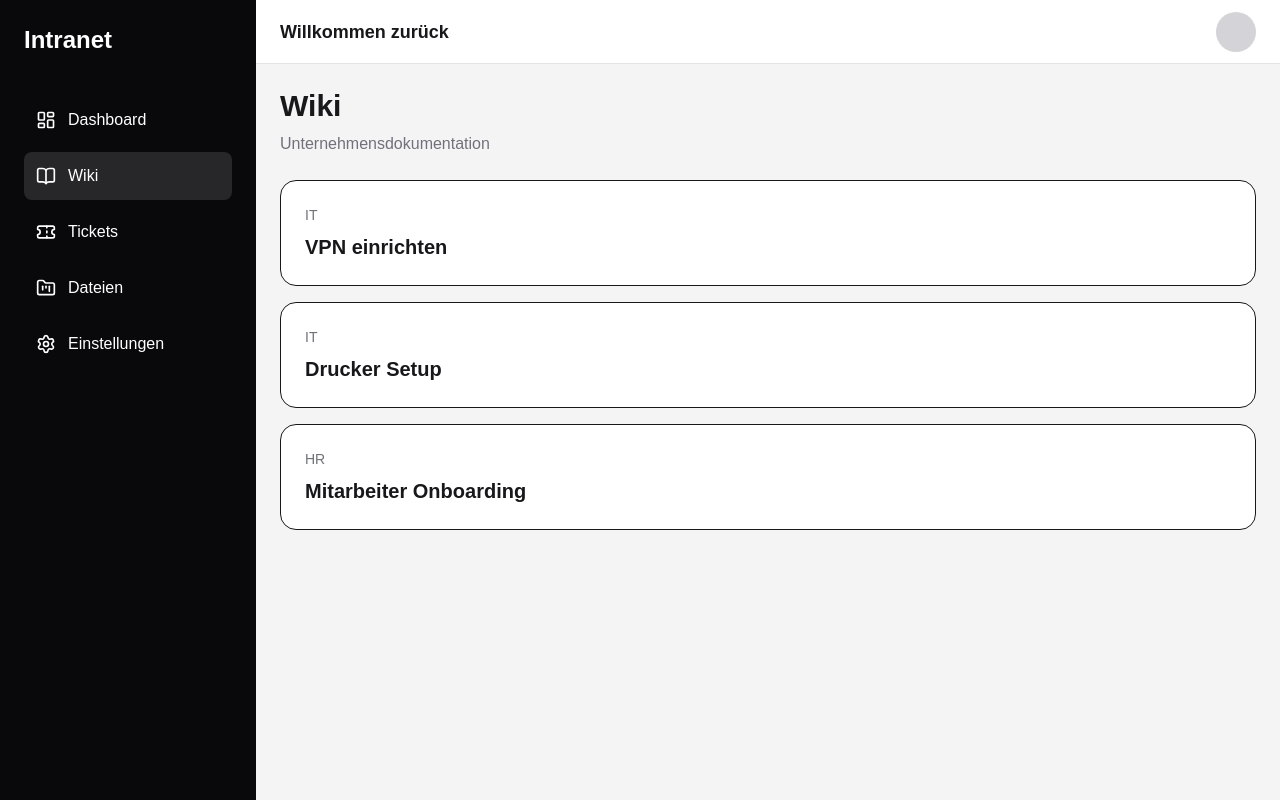
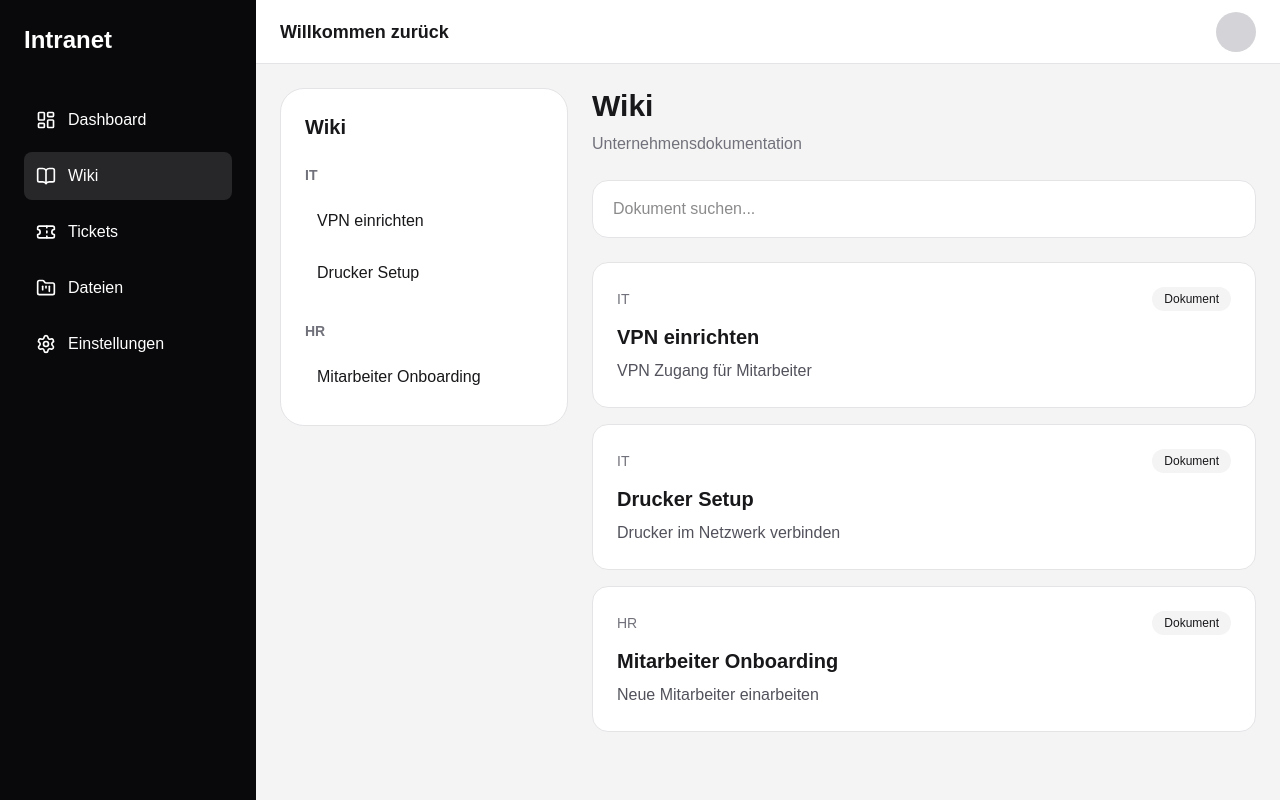
Before and after one commit to TomicElYakuza/doku-server, a Next.js app: page /wiki in a window 1280 px wide. Built offline with nearby package versions, Linux system fonts and the light colour scheme.

Commit message:
Upgraded Wiki

```diff
--- a/package.json
+++ b/package.json
@@ -9,6 +9,7 @@
     "lint": "eslint"
   },
   "dependencies": {
+    "@tailwindcss/typography": "^0.5.19",
     "lucide-react": "^1.14.0",
     "next": "16.2.6",
     "react": "19.2.4",
--- /dev/null
+++ b/src/app/components/wiki/WikiSidebar.tsx
@@ -0,0 +1,56 @@
+"use client";
+
+import Link from "next/link";
+import { usePathname } from "next/navigation";
+
+import { wikiPages } from "@/data/wiki";
+
+export default function WikiSidebar() {
+  const pathname = usePathname();
+
+  const categories = [
+    ...new Set(
+      wikiPages.map((page) => page.category)
+    ),
+  ];
+
+  return (
+    <aside className="w-72 bg-white border border-zinc-200 rounded-3xl p-6 sticky top-6 h-fit">
+      <h2 className="text-xl font-bold mb-6">
+        Wiki
+      </h2>
+
+      <div className="space-y-6">
+        {categories.map((category) => (
+          <div key={category}>
+            <h3 className="text-sm font-semibold text-zinc-500 uppercase mb-3">
+              {category}
+            </h3>
+
+            <div className="flex flex-col gap-1">
+              {wikiPages
+                .filter(
+                  (page) =>
+                    page.category === category
+                )
+                .map((page) => (
+                  <Link
+                    key={page.slug}
+                    href={`/wiki/${page.slug}`}
+                    className={`p-3 rounded-xl transition ${
+                      pathname ===
+                      `/wiki/${page.slug}`
+                        ? "bg-zinc-900 text-white"
+                        : "hover:bg-zinc-100"
+                    }`}
+                  >
+                    {page.title}
+                  </Link>
+                ))}
+            </div>
+          </div>
+        ))}
+      </div>
+    </aside>
+  );
+}
--- a/src/app/wiki/[slug]/page.tsx
+++ b/src/app/wiki/[slug]/page.tsx
@@ -1,6 +1,7 @@
 import { notFound } from "next/navigation";
-import { wikiPages } from "@/data/wiki";
 import ReactMarkdown from "react-markdown";
+
+import { wikiPages } from "../../../data/wiki";
 
 export default async function WikiDetailPage({
   params,
@@ -14,23 +15,53 @@ export default async function WikiDetailPage({
   );
 
   if (!page) {
-    return notFound();
+    notFound();
   }
 
   return (
-    <div className="max-w-4xl">
-      <p className="text-sm text-zinc-500 mb-2">
+    <div className="max-w-5xl">
+      <div className="mb-6">
+        <p className="text-sm text-zinc-500">
+          Wiki / {page.category}
+        </p>
+      </div>
+
+      <div className="bg-white border border-zinc-200 rounded-3xl p-10 shadow-sm">
+        <div className="flex items-start justify-between gap-6 mb-10">
+          <div>
+            <span className="inline-block bg-zinc-100 text-zinc-700 text-sm px-3 py-1 rounded-full mb-4">
               {page.category}
-      </p>
+            </span>
 
-      <h1 className="text-4xl font-bold mb-8">
+            <h1 className="text-5xl font-bold">
               {page.title}
             </h1>
 
-      <div className="prose prose-zinc max-w-none">
+            <p className="text-zinc-600 mt-4 text-lg">
+              {page.description}
+            </p>
+          </div>
+
+          <button className="bg-zinc-900 text-white px-5 py-3 rounded-xl hover:bg-zinc-700 transition">
+            Bearbeiten
+          </button>
+        </div>
+
+        <div className="flex items-center gap-6 text-sm text-zinc-500 border-b pb-6 mb-10">
+          <p>
+            Autor: {page.author}
+          </p>
+
+          <p>
+            Zuletzt aktualisiert: {page.updatedAt}
+          </p>
+        </div>
+
+        <article className="prose prose-zinc max-w-none prose-headings:font-bold prose-p:text-zinc-700 prose-li:text-zinc-700">
           <ReactMarkdown>
             {page.content}
           </ReactMarkdown>
+        </article>
       </div>
     </div>
   );
--- /dev/null
+++ b/src/app/wiki/layout.tsx
@@ -0,0 +1,17 @@
+import WikiSidebar from "../components/wiki/WikiSidebar";
+
+export default function WikiLayout({
+  children,
+}: {
+  children: React.ReactNode;
+}) {
+  return (
+    <div className="flex gap-6">
+      <WikiSidebar />
+
+      <div className="flex-1">
+        {children}
+      </div>
+    </div>
+  );
+}
--- a/src/app/wiki/page.tsx
+++ b/src/app/wiki/page.tsx
@@ -1,7 +1,19 @@
+"use client";
+
+import { useState } from "react";
 import Link from "next/link";
-import { wikiPages } from "@/data/wiki";
+
+import { wikiPages } from "../../data/wiki";
 
 export default function WikiPage() {
+  const [search, setSearch] = useState("");
+
+  const filteredPages = wikiPages.filter((page) =>
+    page.title
+      .toLowerCase()
+      .includes(search.toLowerCase())
+  );
+
   return (
     <div className="space-y-6">
       <div>
@@ -14,20 +26,40 @@ export default function WikiPage() {
         </p>
       </div>
 
+      <input
+        type="text"
+        placeholder="Dokument suchen..."
+        value={search}
+        onChange={(e) =>
+          setSearch(e.target.value)
+        }
+        className="w-full bg-white border border-zinc-200 rounded-2xl px-5 py-4 outline-none focus:border-zinc-500"
+      />
+
       <div className="grid gap-4">
-        {wikiPages.map((page) => (
+        {filteredPages.map((page) => (
           <Link
             key={page.slug}
             href={`/wiki/${page.slug}`}
-            className="bg-white border rounded-2xl p-6 hover:border-zinc-400 transition"
+            className="bg-white border border-zinc-200 rounded-2xl p-6 hover:border-zinc-400 transition"
           >
-            <p className="text-sm text-zinc-500">
-              {page.category}
-            </p>
+            <div className="flex items-center justify-between">
+              <p className="text-sm text-zinc-500">
+                {page.category}
+              </p>
 
-            <h2 className="text-xl font-semibold mt-2">
+              <span className="text-xs bg-zinc-100 px-3 py-1 rounded-full">
+                Dokument
+              </span>
+            </div>
+
+            <h2 className="text-xl font-semibold mt-3">
               {page.title}
             </h2>
+
+            <p className="text-zinc-600 mt-2">
+              {page.description}
+            </p>
           </Link>
         ))}
       </div>
--- a/src/data/wiki.ts
+++ b/src/data/wiki.ts
@@ -3,6 +3,9 @@ export const wikiPages = [
     slug: "vpn-einrichten",
     title: "VPN einrichten",
     category: "IT",
+    description: "VPN Zugang für Mitarbeiter",
+    author: "Thomas Hörth",
+    updatedAt: "12.05.2026",
     content: `
 # VPN Einrichtung
 
@@ -20,6 +23,9 @@ Mit Firmenaccount anmelden
     slug: "drucker-setup",
     title: "Drucker Setup",
     category: "IT",
+    description: "Drucker im Netzwerk verbinden",
+    author: "Thomas Hörth",
+    updatedAt: "11.05.2026",
     content: `
 # Drucker Setup
 
@@ -31,6 +37,9 @@ So verbindest du einen Drucker.
     slug: "onboarding",
     title: "Mitarbeiter Onboarding",
     category: "HR",
+    description: "Neue Mitarbeiter einarbeiten",
+    author: "Thomas Hörth",
+    updatedAt: "10.05.2026",
     content: `
 # Onboarding
 
--- /dev/null
+++ b/tailwind.config.ts
@@ -0,0 +1,13 @@
+import type { Config } from "tailwindcss";
+
+const config: Config = {
+  content: [
+    "./src/**/*.{js,ts,jsx,tsx,mdx}",
+  ],
+  theme: {
+    extend: {},
+  },
+  plugins: [require("@tailwindcss/typography")],
+};
+
+export default config;
```
Also changed, not shown: 1 other file (tests, documents, lock files or other folders). Lines whose indentation alone changed are shown as unchanged.
